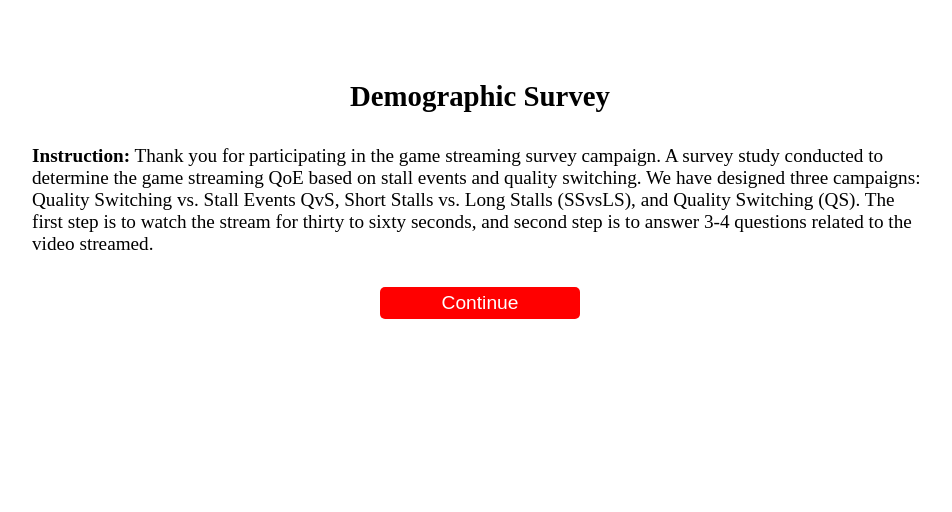
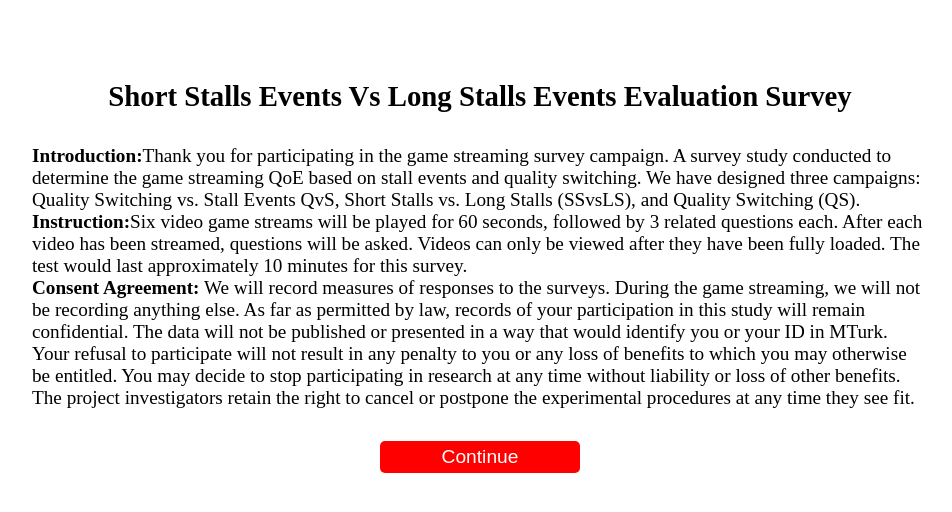
Before and after one commit to Reza12121/Indexddb, a website with bundled scripts: page ShortStalls-vs-LongStalls/index.html in a window 1280 px wide. Shown: the whole page, without its empty margins (160-1112 px from the left). Built offline with nearby package versions, Linux system fonts and the light colour scheme; no server answers.

Commit message:
Update index.html

```diff
--- a/ShortStalls-vs-LongStalls/index.html
+++ b/ShortStalls-vs-LongStalls/index.html
@@ -17,13 +17,16 @@
 <body>
   <div id="survey-container">
     <article id="step1">
-      <h1>Demographic Survey</h1>
-      <p>
-        <b>Instruction:</b> Thank you for participating in the game streaming survey campaign. A survey study
-        conducted to determine the game streaming QoE based on stall events and quality switching. We have designed
-        three campaigns: Quality Switching vs. Stall Events QvS, Short Stalls vs. Long Stalls (SSvsLS), and Quality
-        Switching (QS). The first step is to watch the stream for thirty to sixty seconds, and second step is to answer 3-4 questions related
-        to the video streamed.
+      <h1>Short stalls Events vs Long Stalls Events Evaluation Survey</h1>
+      <p style style=”line-height: 200%”> <b>Introduction:</b>Thank you for participating in the game streaming survey campaign. A survey study conducted to determine the game streaming QoE based on
+        stall events and quality switching. We have designed three campaigns: Quality Switching vs. Stall Events QvS, Short Stalls vs.
+        Long Stalls (SSvsLS), and Quality Switching (QS).<br> <b>Instruction:</b>Six video game streams will be played for 60 seconds, followed by 3 related questions each.
+        After each video has been streamed, questions will be asked. Videos can only be viewed after they have been fully loaded. The test would last approximately 10 minutes for
+        this survey. <br> <b>Consent Agreement:</b> We will record measures of responses to the surveys. During the game streaming, we will not be recording anything else.
+        As far as permitted by law, records of your participation in this study will remain confidential. The data will not be published or presented in a way that would identify
+        you or your ID in MTurk. Your refusal to participate will not result in any penalty to you or any loss of benefits to which you may otherwise be entitled. You may decide
+        to stop participating in research at any time without liability or loss of other benefits. The project investigators retain the right to cancel or postpone the experimental
+        procedures at any time they see fit.
       </p>
       <form></form>
     </article>
```
